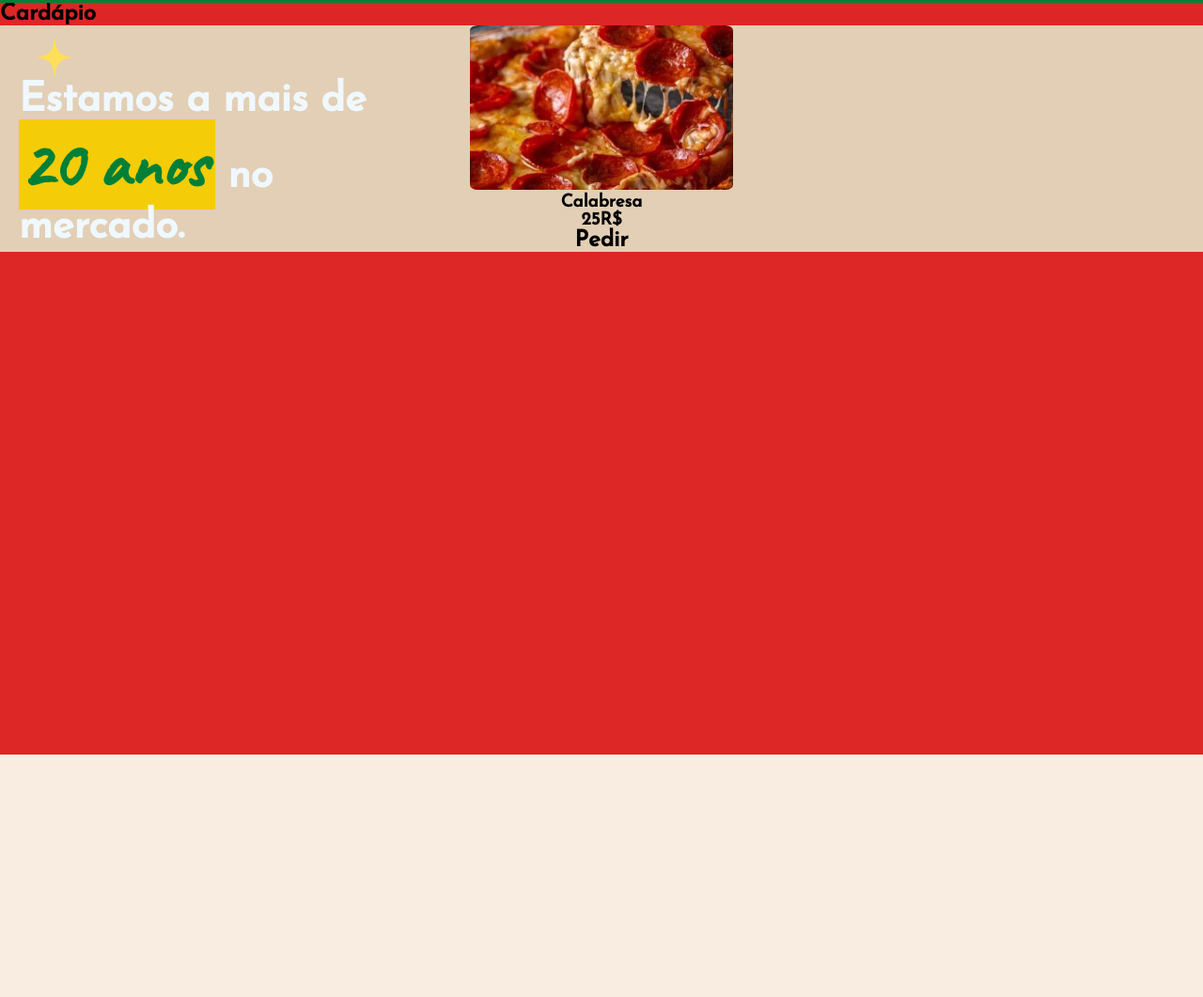
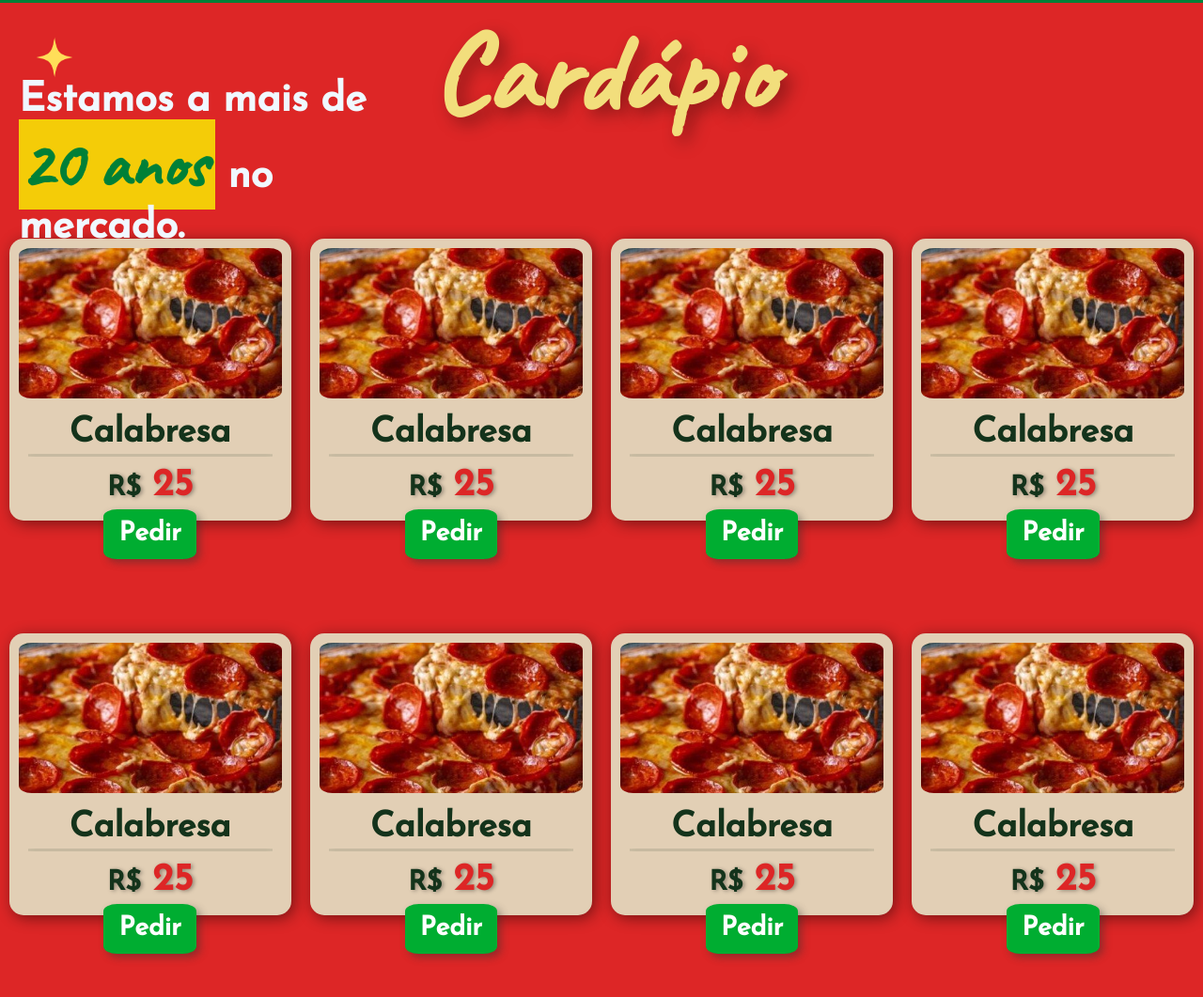
Before and after one commit to MatheusBomtempo/pizza-2, a plain HTML site: page index.html in a window 1280 px wide. Shown: the part 1537-2598 px from the top of the page at 94% size. Before the commit the page ends 2340 px from the top, so only its background shows below. Drawn offline with Linux system fonts and the light colour scheme.

Commit message:
2 commit

```diff
--- a/index.html
+++ b/index.html
@@ -71,23 +71,127 @@
 
         <section class="cardapio">
 
-            <div>
+            <div class="titulo2">
                 <h1>Cardápio</h1>
             </div>
 
+<div class="cards">
+
+         <!-- card 1 -->
          <div class="card">
              <div class="foto1">
                  <img src="pizza-de-pepperoni-500x500.jpg" alt="">
              </div>
+             <div class="textos">
+                 <h3 class="nomepizza">Calabresa</h3>
 
+                 <hr>
 
+                 <h3 class="preco"><span>R$</span> 25</h3>
+                 <h2 class="pedir"><a href="#">Pedir</a></h2>
+             </div>
+         </div>
+         <!-- card 2 -->
+         <div class="card">
+             <div class="foto1">
+                 <img src="pizza-de-pepperoni-500x500.jpg" alt="">
+             </div>
              <div class="textos">
-                    <h3>Calabresa</h3>
+                 <h3 class="nomepizza">Calabresa</h3>
+
                  <hr>
-                    <h3>25R$</h3>
-                    <h2>Pedir</h2>
+
+                 <h3 class="preco"><span>R$</span> 25</h3>
+                 <h2 class="pedir"><a href="#">Pedir</a></h2>
+             </div>
+         </div>
+         <!-- card 3 -->
+         <div class="card">
+             <div class="foto1">
+                 <img src="pizza-de-pepperoni-500x500.jpg" alt="">
+             </div>
+             <div class="textos">
+                 <h3 class="nomepizza">Calabresa</h3>
+
+                 <hr>
+
+                 <h3 class="preco"><span>R$</span> 25</h3>
+                 <h2 class="pedir"><a href="#">Pedir</a></h2>
+             </div>
          </div>
 
+         <!-- card 4 -->
+         <div class="card">
+            <div class="foto1">
+                <img src="pizza-de-pepperoni-500x500.jpg" alt="">
+            </div>
+            <div class="textos">
+                <h3 class="nomepizza">Calabresa</h3>
+
+                <hr>
+
+                <h3 class="preco"><span>R$</span> 25</h3>
+                <h2 class="pedir"><a href="#">Pedir</a></h2>
+            </div>
+        </div>
+
+        <!-- card 1 -->
+        <div class="card">
+            <div class="foto1">
+                <img src="pizza-de-pepperoni-500x500.jpg" alt="">
+            </div>
+            <div class="textos">
+                <h3 class="nomepizza">Calabresa</h3>
+
+                <hr>
+
+                <h3 class="preco"><span>R$</span> 25</h3>
+                <h2 class="pedir"><a href="#">Pedir</a></h2>
+            </div>
+        </div>
+        <!-- card 2 -->
+        <div class="card">
+            <div class="foto1">
+                <img src="pizza-de-pepperoni-500x500.jpg" alt="">
+            </div>
+            <div class="textos">
+                <h3 class="nomepizza">Calabresa</h3>
+
+                <hr>
+
+                <h3 class="preco"><span>R$</span> 25</h3>
+                <h2 class="pedir"><a href="#">Pedir</a></h2>
+            </div>
+        </div>
+        <!-- card 3 -->
+        <div class="card">
+            <div class="foto1">
+                <img src="pizza-de-pepperoni-500x500.jpg" alt="">
+            </div>
+            <div class="textos">
+                <h3 class="nomepizza">Calabresa</h3>
+
+                <hr>
+
+                <h3 class="preco"><span>R$</span> 25</h3>
+                <h2 class="pedir"><a href="#">Pedir</a></h2>
+            </div>
+        </div>
+
+        <!-- card 4 -->
+        <div class="card">
+           <div class="foto1">
+               <img src="pizza-de-pepperoni-500x500.jpg" alt="">
+           </div>
+           <div class="textos">
+               <h3 class="nomepizza">Calabresa</h3>
+
+               <hr>
+
+               <h3 class="preco"><span>R$</span> 25</h3>
+               <h2 class="pedir"><a href="#">Pedir</a></h2>
+           </div>
+       </div>
 </div>
 
 
--- a/style.css
+++ b/style.css
@@ -36,9 +36,7 @@ header{
     top: 0;
     left: 0;
 }
-.tudo{
 
-}
 
 nav{
     display: flex;
@@ -131,7 +129,7 @@ nav{
     top: 400px;
     left: 1220px;
     font-size: 47px;
-    transition: 0.5s;
+    transition: 0.3s;
 
 }
 
@@ -147,6 +145,7 @@ nav{
 
 .pedido h1:hover {
     transform: scale(0.95);
+    cursor: pointer;
 }
 
 .pedido h1 a:hover{
@@ -227,7 +226,7 @@ nav{
 
 
 .pizzapag2 img{
-    width: 800px;
+    width: 801px;
 
 }
 
@@ -324,8 +323,9 @@ nav{
 
 
 .cardapio{
-    height: 100vh;
+    height: 200vh;
     background-color: #DD2626;
+    margin: -20px 0 0 0;
 }
 
 
@@ -333,13 +333,24 @@ nav{
     background-color: #E2CFB5;
     display: flex;
     flex-direction: column;
-    justify-content: center;
+    justify-content: flex-start;
     align-items: center;
+    width: 300px;
+    height: 300px;
+    border-radius: 5%;
+    box-shadow: 3px 3px 16px rgba(0, 0, 0, 0.469);
+}
+
+.foto1{
+    position: relative;
+    top:30px;
 }
 
 .foto1 img{
-    border-radius: 3%;
+    border-radius: 5%;
     width: 280px;
+    height: 160px;
+    margin-top: -20px;
 }
 
 .textos{
@@ -347,4 +358,70 @@ nav{
     justify-content: center;
     align-items: center;
     flex-direction: column;
+    line-height:45px ;
+    margin-top: 30px;
 }
+
+.nomepizza{
+    font-size: 37px;
+    margin-top: 10px;
+    color: #14331B;
+
+}
+
+.nomepizza::after{
+    content: '';
+
+    width: 280px;
+    height: 2.1px;
+    background-color: #14331b35;
+
+
+}
+
+hr{
+    background-color: #14331b21;
+    height: 3px;
+    width:260px;
+    border-radius: 10%;
+}
+
+.preco{
+    margin-top: 9px;
+    font-size: 40px;
+    color:#DD2626 ;
+    text-shadow: 2px 1px 4px rgba(0, 0, 0, 0.348);
+}
+
+.preco span{
+    color: #14331B;
+    font-size: 29px;
+}
+
+.pedir{
+    background-color: #00AD31;
+    padding: 4px 16px 4px 16px;
+    border-radius: 15%;
+    font-size: 28px;
+    transition: 00.3s;
+    box-shadow: 4px 4px 8px rgba(48, 48, 48, 0.436);
+}
+
+.pedir a{
+    text-decoration:none ;
+    color: white;
+}
+
+.pedir:hover{
+    transform: scale(0.9);
+    box-shadow: 1px 1px 5px rgba(48, 48, 48, 0.308);
+}
+
+/* cards */
+
+.cards{
+    display: grid;
+    grid-template-columns: 1fr 1fr 1fr 1fr;
+    grid-gap: 120px 1px;
+    justify-items: center;
+}
```
Lines whose indentation alone changed are shown as unchanged.
